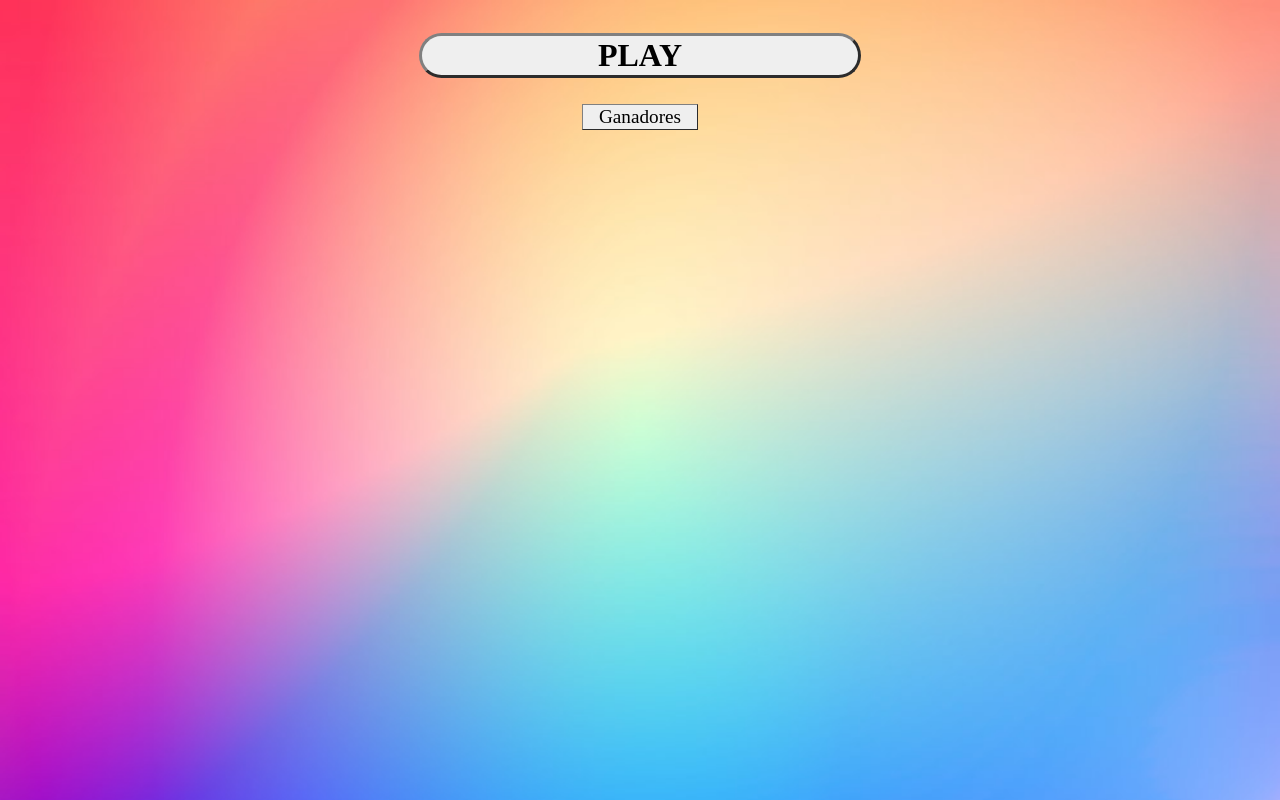
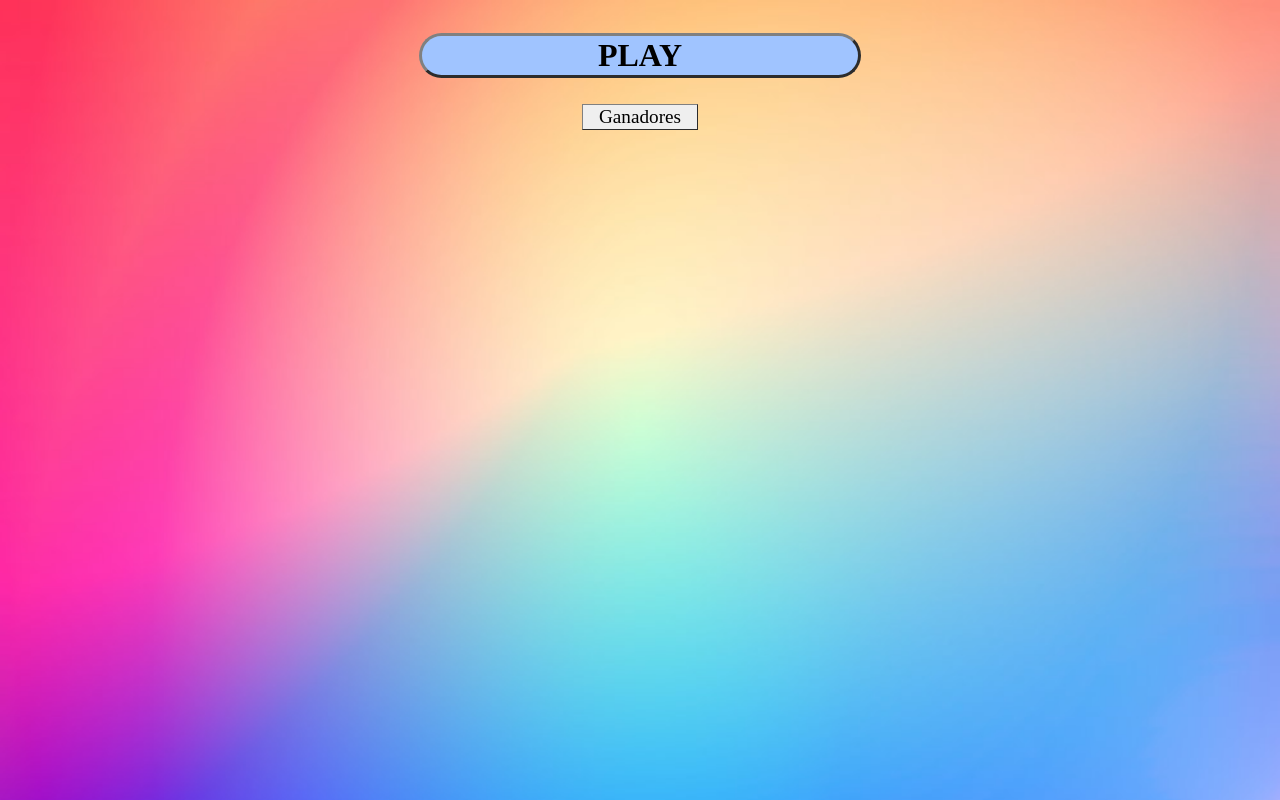
Before and after one commit to Rufasa-Software/PR-Base-Wheel-Of, a website built with Parcel: page src/index.html in a window 1280 px wide. Built offline with nearby package versions, Linux system fonts and the light colour scheme; a web font is replaced by a local one.

Commit message:
changed button color

```diff
--- a/src/scss/action.scss
+++ b/src/scss/action.scss
@@ -14,6 +14,7 @@
    border-width: medium;
    border-color: gray;
    border-radius: 1.875rem;
+   background-color: #A0C4FF;
    }
 
    .winners {
```
